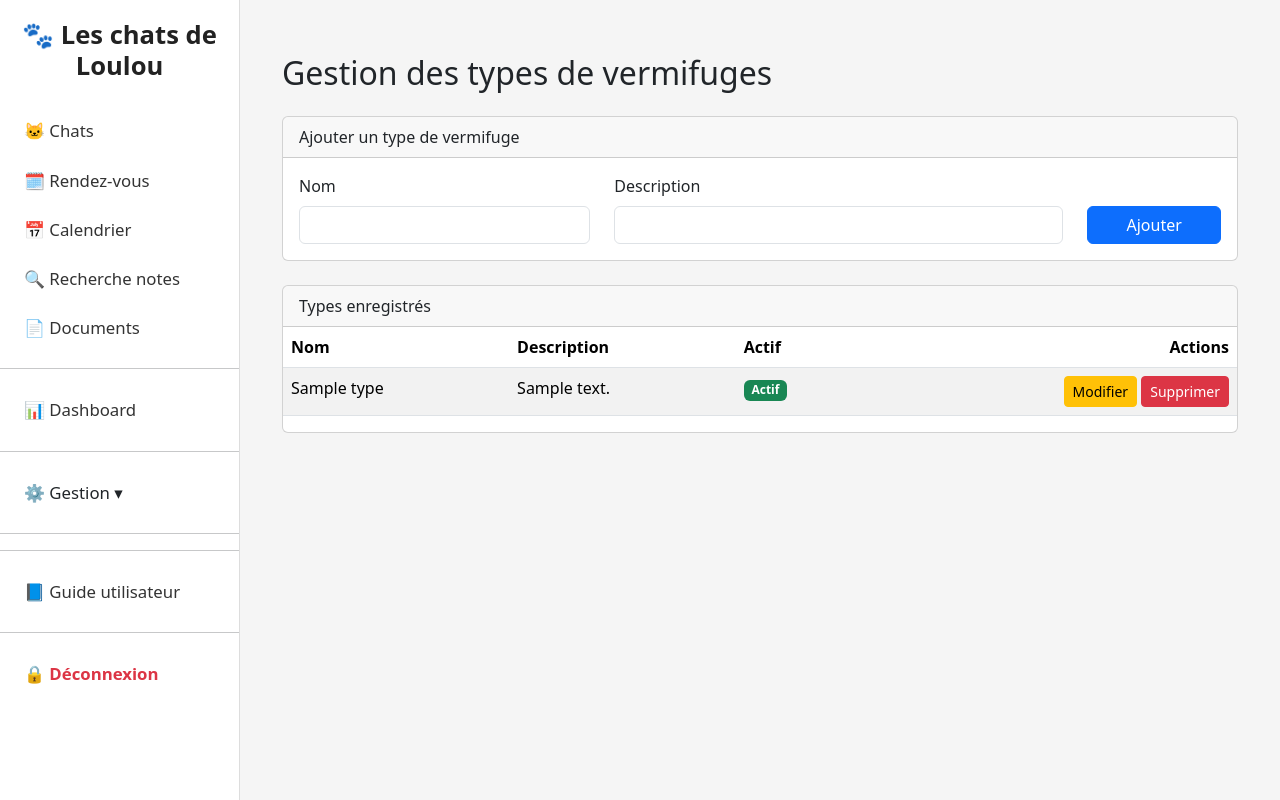
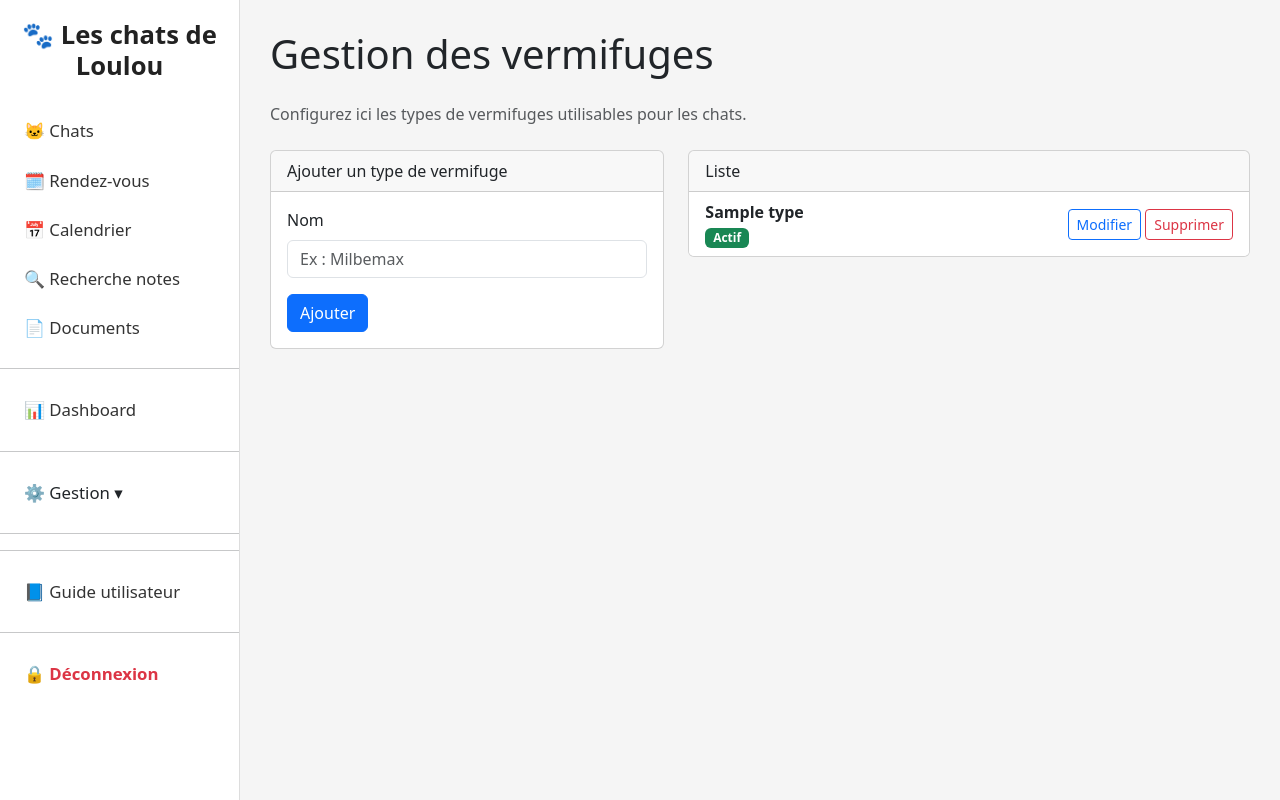
Before and after one commit to Sqnk/leschatsdelou, a Flask app: page /manage_deworming in a window 1280 px wide. Run offline with Flask 3, Linux system fonts and the light colour scheme; the visitor is signed in with stand-in values (Sample User, id 1); tables that the repository leaves empty hold one stand-in row (values such as "Sample post"); parts of the project's set-up code (start-up, migrations or seed data) failed here and were passed over; some libraries are stand-ins or nearby versions.

Commit message:
Add files via upload

```diff
--- a/templates/manage_deworming.html
+++ b/templates/manage_deworming.html
@@ -1,124 +1,111 @@
 {% extends "base.html" %}
 {% block content %}
-<div class="container mt-4">
 
-    <h2 class="mb-4">Gestion des types de vermifuges</h2>
+<h1 class="mb-4">Gestion des vermifuges</h1>
+<p class="text-muted mb-4">
+  Configurez ici les types de vermifuges utilisables pour les chats.
+</p>
 
-    <!-- Ajouter -->
-    <div class="card mb-4">
+<div class="row g-4">
+
+  <!-- ------ COLONNE GAUCHE : AJOUT ------ -->
+  <div class="col-lg-5">
+    <div class="card">
       <div class="card-header">Ajouter un type de vermifuge</div>
       <div class="card-body">
-            <form action="{{ url_for('add_deworming_type') }}" method="POST">
-                <div class="row">
-                    <div class="col-md-4">
+        <form action="{{ url_for('add_deworming_type') }}" method="post">
+          <div class="mb-3">
             <label class="form-label">Nom</label>
-                        <input type="text" name="name" class="form-control" required>
+            <input type="text"
+                   name="name"
+                   class="form-control"
+                   placeholder="Ex : Milbemax"
+                   required>
           </div>
 
-                    <div class="col-md-6">
-                        <label class="form-label">Description</label>
-                        <input type="text" name="description" class="form-control">
+          <button class="btn btn-primary">Ajouter</button>
+        </form>
+      </div>
+    </div>
   </div>
 
-                    <div class="col-md-2 d-flex align-items-end">
-                        <button class="btn btn-primary w-100">Ajouter</button>
+  <!-- ------ COLONNE DROITE : LISTE ------ -->
+  <div class="col-lg-7">
+    <div class="card">
+      <div class="card-header">Liste</div>
+
+      {% if types %}
+      <ul class="list-group list-group-flush">
+
+        {% for d in types %}
+        <li class="list-group-item">
+
+          <div class="d-flex justify-content-between align-items-center">
+            <div>
+              <strong>{{ d.name }}</strong><br>
+              {% if d.is_active %}
+                <span class="badge bg-success">Actif</span>
+              {% else %}
+                <span class="badge bg-secondary">Inactif</span>
+              {% endif %}
             </div>
-                </div>
+
+            <div>
+              <!-- Bouton modifier -->
+              <button class="btn btn-sm btn-outline-primary"
+                      data-bs-toggle="collapse"
+                      data-bs-target="#edit{{ d.id }}">
+                Modifier
+              </button>
+
+              <!-- Bouton supprimer -->
+              <form action="{{ url_for('delete_deworming_type', type_id=d.id) }}"
+                    method="post"
+                    class="d-inline"
+                    onsubmit="return confirm('Supprimer {{ d.name }} ?')">
+                <button class="btn btn-sm btn-outline-danger">Supprimer</button>
               </form>
             </div>
           </div>
 
-    <!-- Tableau -->
-    <div class="card">
-        <div class="card-header">Types enregistrés</div>
+          <!-- Zone édition -->
+          <div class="collapse mt-3" id="edit{{ d.id }}">
+            <form action="{{ url_for('edit_deworming_type', type_id=d.id) }}"
+                  method="post"
+                  class="border rounded p-3 bg-light">
 
-        <div class="table-responsive">
-            <table class="table table-striped">
-                <thead>
-                    <tr>
-                        <th>Nom</th>
-                        <th>Description</th>
-                        <th>Actif</th>
-                        <th class="text-end">Actions</th>
-                    </tr>
-                </thead>
-
-                <tbody>
-                    {% for t in types %}
-                    <tr>
-                        <td>{{ t.name }}</td>
-                        <td>{{ t.description }}</td>
-                        <td>
-                            {% if t.is_active %}
-                                <span class="badge bg-success">Actif</span>
-                            {% else %}
-                                <span class="badge bg-secondary">Inactif</span>
-                            {% endif %}
-                        </td>
-                        <td class="text-end">
-
-                            <!-- Bouton modifier -->
-                            <button class="btn btn-sm btn-warning" data-bs-toggle="modal"
-                                    data-bs-target="#editModal{{ t.id }}">
-                                Modifier
-                            </button>
-
-                            <!-- Supprimer -->
-                            <form action="{{ url_for('delete_deworming_type', type_id=t.id) }}"
-                                  method="POST" class="d-inline">
-                                <button class="btn btn-sm btn-danger"
-                                        onclick="return confirm('Supprimer ce vermifuge ?')">
-                                    Supprimer
-                                </button>
-                            </form>
-                        </td>
-                    </tr>
-
-                    <!-- MODAL EDIT -->
-                    <div class="modal fade" id="editModal{{ t.id }}">
-                      <div class="modal-dialog">
-                        <div class="modal-content">
-
-                          <form action="{{ url_for('edit_deworming_type', type_id=t.id) }}"
-                                method="POST">
-
-                            <div class="modal-header">
-                                <h5 class="modal-title">Modifier {{ t.name }}</h5>
-                                <button type="button" class="btn-close" data-bs-dismiss="modal"></button>
+              <div class="mb-3">
+                <label class="form-label">Nom</label>
+                <input type="text"
+                       name="name"
+                       class="form-control"
+                       value="{{ d.name }}"
+                       required>
               </div>
 
-                            <div class="modal-body">
+              <div class="form-check mb-3">
+                <input class="form-check-input"
+                       type="checkbox"
+                       name="is_active"
+                       {% if d.is_active %}checked{% endif %}>
+                <label class="form-check-label">Actif</label>
+              </div>
 
-                                <label class="form-label">Nom</label>
-                                <input type="text" name="name" class="form-control" value="{{ t.name }}" required>
+              <button class="btn btn-primary">Enregistrer</button>
+            </form>
+          </div>
 
-                                <label class="form-label mt-3">Description</label>
-                                <input type="text" name="description" class="form-control" value="{{ t.description }}">
+        </li>
+        {% endfor %}
 
-                                <div class="form-check mt-3">
-                                    <input type="checkbox" name="is_active" class="form-check-input"
-                                           {% if t.is_active %}checked{% endif %}>
-                                    <label class="form-check-label">Actif</label>
+      </ul>
+
+      {% else %}
+        <p class="text-muted p-3">Aucun type de vermifuge configuré.</p>
+      {% endif %}
+    </div>
   </div>
 
 </div>
 
-                            <div class="modal-footer">
-                                <button class="btn btn-primary">Enregistrer</button>
-                            </div>
-
-                          </form>
-
-                        </div>
-                      </div>
-                    </div>
-
-                    {% endfor %}
-                </tbody>
-
-            </table>
-        </div>
-    </div>
-
-</div>
 {% endblock %}
```
Lines whose indentation alone changed are shown as unchanged.
